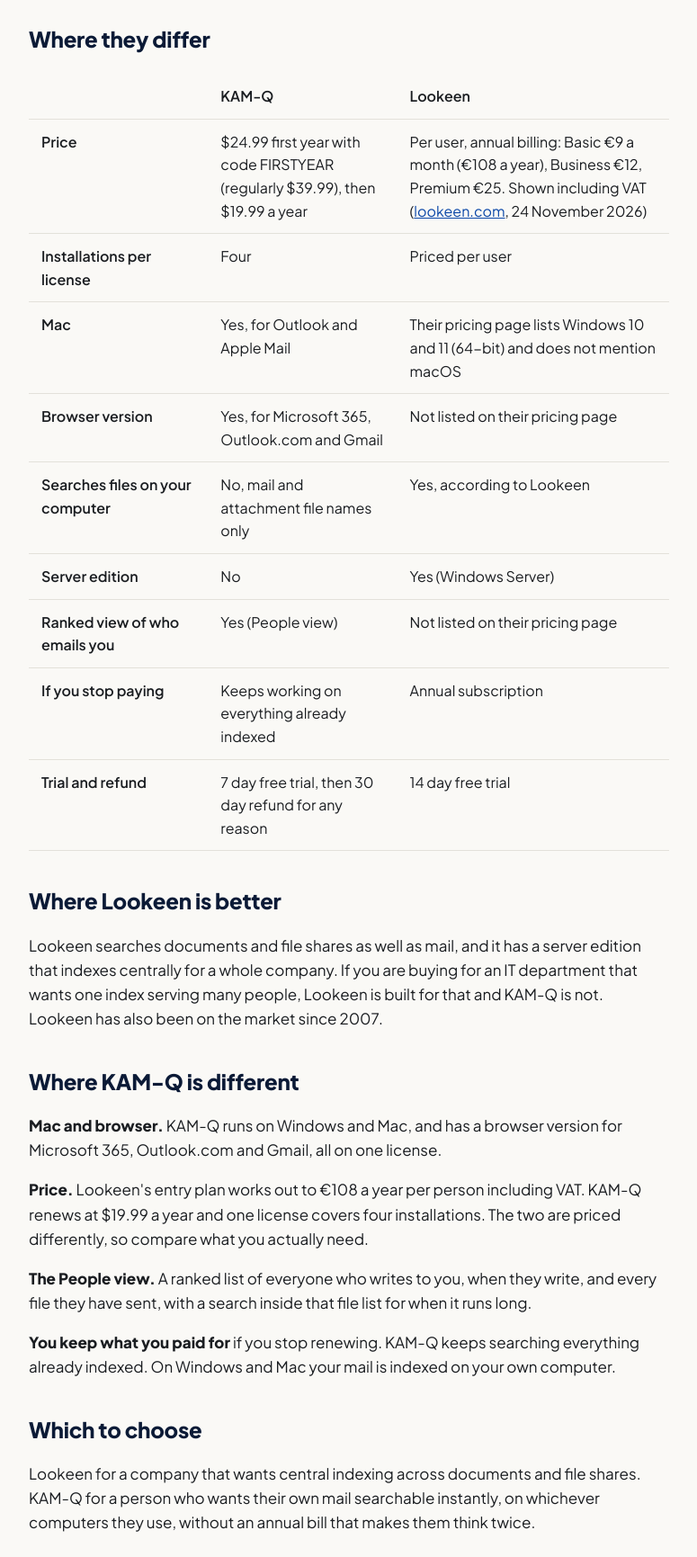
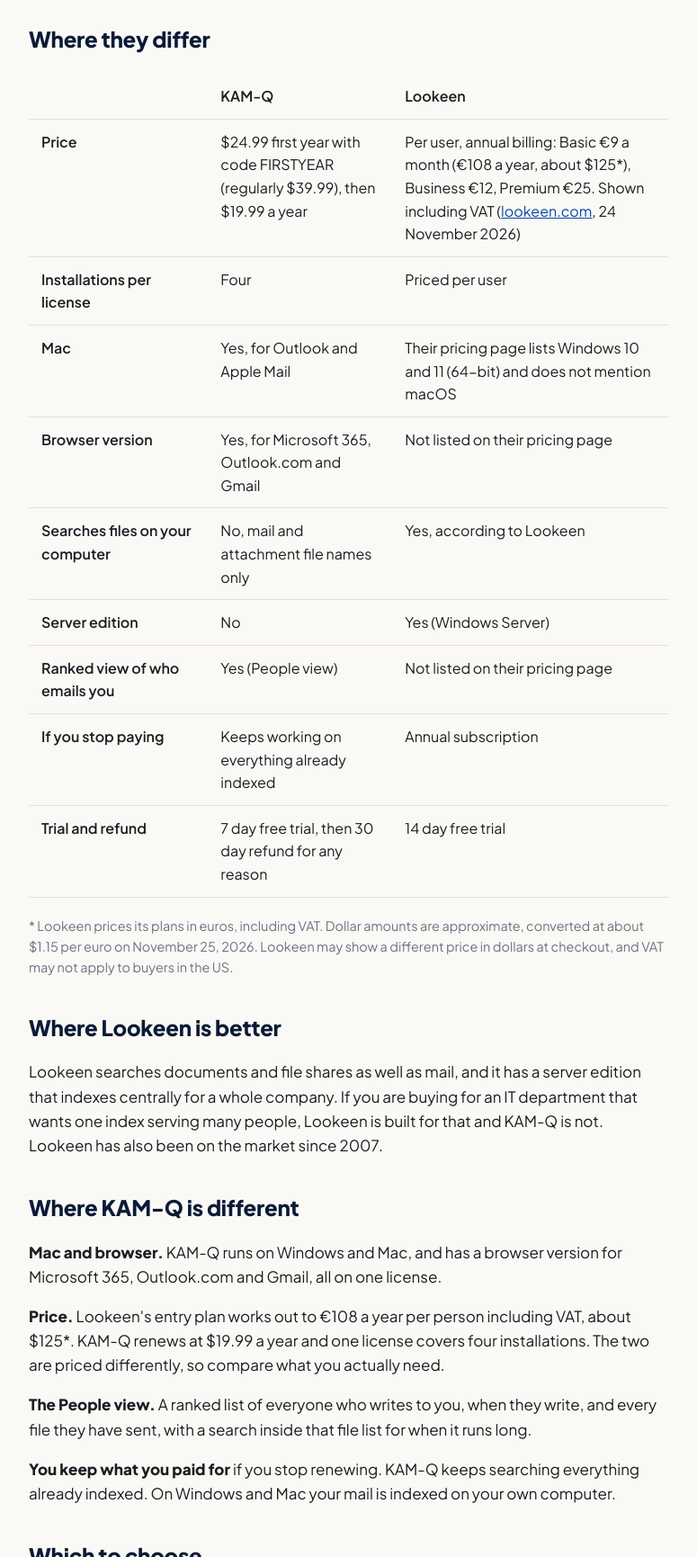
Before and after one commit to Berkyberk1/kam-q-site, a plain HTML site: page kam-q-vs-lookeen.html in a window 1280 px wide. Shown: the part 600-2331 px from the top of the page at 90% size, without its empty margins (252-1027 px from the left). Drawn offline with Linux system fonts and the light colour scheme.

Commit message:
Show approximate dollar equivalents for Lookeen euro pricing with footnote
Co-Authored-By: Claude Sonnet 5.5 <noreply@anthropic.com>
Claude-Session: https://claude.ai/code/session_01UiYZV1Bd8QJ9WgUkrNj544

```diff
--- a/kam-q-vs-lookeen.html
+++ b/kam-q-vs-lookeen.html
@@ -73,7 +73,7 @@ that want indexing centralised. Here is the honest comparison.</p>
 <h2>Where they differ</h2>
 <table class="cmp">
 <tr><th></th><th>KAM-Q</th><th>Lookeen</th></tr>
-<tr><td>Price</td><td>$24.99 first year with code FIRSTYEAR (regularly $39.99), then $19.99 a year</td><td>Per user, annual billing: Basic &euro;9 a month (&euro;108 a year), Business &euro;12, Premium &euro;25. Shown including VAT (<a href="https://lookeen.com/pricing" rel="nofollow noopener">lookeen.com</a>, 24 November 2026)</td></tr>
+<tr><td>Price</td><td>$24.99 first year with code FIRSTYEAR (regularly $39.99), then $19.99 a year</td><td>Per user, annual billing: Basic &euro;9 a month (&euro;108 a year, about $125*), Business &euro;12, Premium &euro;25. Shown including VAT (<a href="https://lookeen.com/pricing" rel="nofollow noopener">lookeen.com</a>, 24 November 2026)</td></tr>
 <tr><td>Installations per license</td><td>Four</td><td>Priced per user</td></tr>
 <tr><td>Mac</td><td>Yes, for Outlook and Apple Mail</td><td>Their pricing page lists Windows 10 and 11 (64-bit) and does not mention macOS</td></tr>
 <tr><td>Browser version</td><td>Yes, for Microsoft 365, Outlook.com and Gmail</td><td>Not listed on their pricing page</td></tr>
@@ -83,6 +83,7 @@ that want indexing centralised. Here is the honest comparison.</p>
 <tr><td>If you stop paying</td><td>Keeps working on everything already indexed</td><td>Annual subscription</td></tr>
 <tr><td>Trial and refund</td><td>7 day free trial, then 30 day refund for any reason</td><td>14 day free trial</td></tr>
 </table>
+<p class="pricefoot" style="font-size:.85em;color:#6b7280;margin:8px 0 0">* Lookeen prices its plans in euros, including VAT. Dollar amounts are approximate, converted at about $1.15 per euro on November 25, 2026. Lookeen may show a different price in dollars at checkout, and VAT may not apply to buyers in the US.</p>
 
 <h2>Where Lookeen is better</h2>
 <p>Lookeen searches documents and file shares as well as mail, and it has a server edition that
@@ -90,7 +91,7 @@ indexes centrally for a whole company. If you are buying for an IT department th
 serving many people, Lookeen is built for that and KAM-Q is not. Lookeen has also been on the market since 2007.</p>
 <h2>Where KAM-Q is different</h2>
 <p><b>Mac and browser.</b> KAM-Q runs on Windows and Mac, and has a browser version for Microsoft 365, Outlook.com and Gmail, all on one license.</p>
-<p><b>Price.</b> Lookeen&#39;s entry plan works out to &euro;108 a year per person including VAT. KAM-Q renews at $19.99 a year and one license covers four installations. The two are priced differently, so compare what you actually need.</p>
+<p><b>Price.</b> Lookeen&#39;s entry plan works out to &euro;108 a year per person including VAT, about $125*. KAM-Q renews at $19.99 a year and one license covers four installations. The two are priced differently, so compare what you actually need.</p>
 <p><b>The People view.</b> A ranked list of everyone who writes to you, when they write, and every
 file they have sent, with a search inside that file list for when it runs long.</p>
 <p><b>You keep what you paid for</b> if you stop renewing. KAM-Q keeps searching everything already indexed. On Windows and Mac your mail is indexed on your own computer.</p>
```
Also changed, not shown: index.html (+2 -1 lines), why-kam-q.html (+3 -2 lines).
